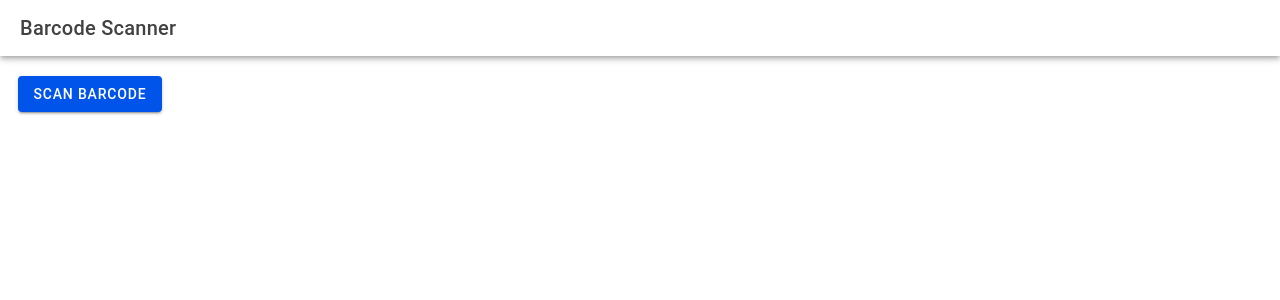
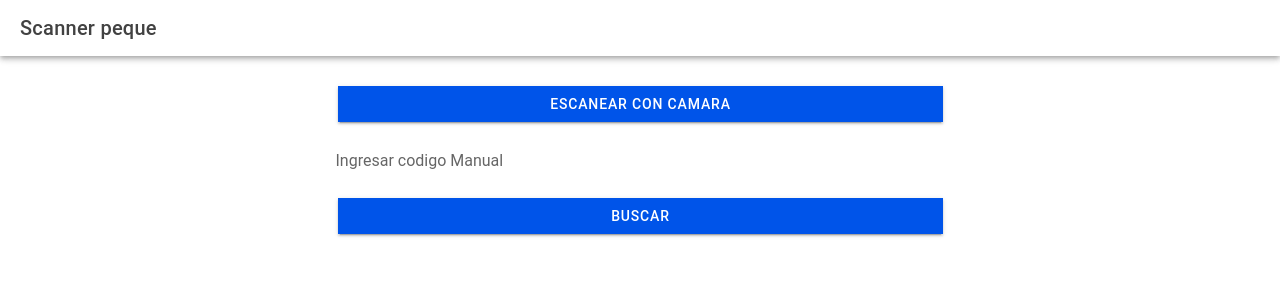
Before and after one commit to Lisa2900/scan, a React (Vite) app: page /home in a window 1280 px wide. Shown: the top 300 px of the page. Built offline with nearby package versions, Linux system fonts and the light colour scheme.

Commit message:
ya detect producto

```diff
--- a/src/pages/Home.css
+++ b/src/pages/Home.css
@@ -0,0 +1,12 @@
+.ion-padding {
+    padding: 16px;
+  }
+
+  .ion-margin-top {
+    margin-top: 16px;
+  }
+
+  .ion-justify-content-center {
+    display: flex;
+    justify-content: center;
+  }
--- a/src/pages/Home.tsx
+++ b/src/pages/Home.tsx
@@ -6,19 +6,29 @@ import {
   IonTitle,
   IonToolbar,
   IonButton,
+  IonInput,
   IonText,
+  IonCard,
+  IonCardHeader,
+  IonCardTitle,
+  IonCardContent,
+  IonGrid,
+  IonRow,
+  IonCol,
 } from '@ionic/react';
 import { isPlatform } from '@ionic/react';
 import { BarcodeScanner, BarcodeFormat } from '@capacitor-mlkit/barcode-scanning';
 import { ref, set, getDatabase } from 'firebase/database';
 import { app } from '../firebase'; // Importa la instancia de Firebase Realtime Database desde tu archivo firebase.tsx
 import { getFirestore, collection, query, where, getDocs } from 'firebase/firestore';
+import './Home.css'; // Importa tu archivo de estilos personalizados
 
 const Home: React.FC = () => {
   const db = getDatabase(app);
   const firestore = getFirestore(app);
   const [scannedData, setScannedData] = useState<string>('');
   const [productDetails, setProductDetails] = useState<any>(null);
+  const [manualCode, setManualCode] = useState<string>('');
 
   useEffect(() => {
     const requestPermissions = async () => {
@@ -78,35 +88,92 @@ const Home: React.FC = () => {
     }
   };
 
+  const handleManualCodeInput = () => {
+    if (manualCode) {
+      setScannedData(manualCode);
+      sendToRealtimeDatabase(manualCode);
+      fetchProductDetails(manualCode);
+    }
+  };
+
   return (
     <IonPage>
       <IonHeader>
         <IonToolbar>
-          <IonTitle>Barcode Scanner</IonTitle>
+          <IonTitle>Scanner peque</IonTitle>
         </IonToolbar>
       </IonHeader>
       <IonContent className="ion-padding">
-        <IonButton onClick={scanBarcode}>Scan Barcode</IonButton>
+        <IonGrid>
+          <IonRow className="ion-justify-content-center">
+            <IonCol size="12" size-md="8" size-lg="6">
+              <IonButton expand="full" onClick={scanBarcode}>Escanear con Camara </IonButton>
+              <IonInput
+                className="ion-margin-top"
+                value={manualCode}
+                placeholder="Ingresar codigo Manual"
+                onIonChange={e => setManualCode(e.detail.value!)}
+                clearInput
+              />
+              <IonButton expand="full" className="ion-margin-top" onClick={handleManualCodeInput}>
+                Buscar
+              </IonButton>
+            </IonCol>
+          </IonRow>
           {scannedData && (
+            <IonRow className="ion-justify-content-center ion-margin-top">
+              <IonCol size="12" size-md="8" size-lg="6">
+                <IonCard>
+                  <IonCardHeader>
+                    <IonCardTitle>Codigo escaneado</IonCardTitle>
+                  </IonCardHeader>
+                  <IonCardContent>
                     <IonText>
-            <p>Scanned Data: {scannedData}</p>
+                      <p>{scannedData}</p>
                     </IonText>
+                  </IonCardContent>
+                </IonCard>
+              </IonCol>
+            </IonRow>
           )}
           {productDetails ? (
+            <IonRow className="ion-justify-content-center ion-margin-top">
+              <IonCol size="12" size-md="8" size-lg="6">
+                <IonCard>
+                  <IonCardHeader>
+                    <IonCardTitle>Detalles del Producto</IonCardTitle>
+                  </IonCardHeader>
+                  <IonCardContent>
                     <IonText>
-            <p>Nombre: {productDetails.nombre}</p>
-            <p>Categoría: {productDetails.categoria}</p>
-            <p>Código: {productDetails.codigo}</p>
-            <p>Precio: {productDetails.precio}</p>
-            <p>Cantidad: {productDetails.cantidad}</p>
+                      <p><strong>Nombre:</strong> {productDetails.nombre}</p>
+                      <p><strong>Categoría:</strong> {productDetails.categoria}</p>
+                      <p><strong>Código:</strong> {productDetails.codigo}</p>
+                      <p><strong>Precio:</strong> {productDetails.precio}</p>
+                      <p><strong>Cantidad:</strong> {productDetails.cantidad}</p>
                     </IonText>
+                  </IonCardContent>
+                </IonCard>
+              </IonCol>
+            </IonRow>
           ) : (
             scannedData && (
+              <IonRow className="ion-justify-content-center ion-margin-top">
+                <IonCol size="12" size-md="8" size-lg="6">
+                  <IonCard>
+                    <IonCardHeader>
+                      <IonCardTitle>No se encontraron detalles del producto</IonCardTitle>
+                    </IonCardHeader>
+                    <IonCardContent>
                       <IonText>
                         <p>No se encontraron detalles del producto para este código.</p>
                       </IonText>
+                    </IonCardContent>
+                  </IonCard>
+                </IonCol>
+              </IonRow>
             )
           )}
+        </IonGrid>
       </IonContent>
     </IonPage>
   );
```
Lines whose indentation alone changed are shown as unchanged.
